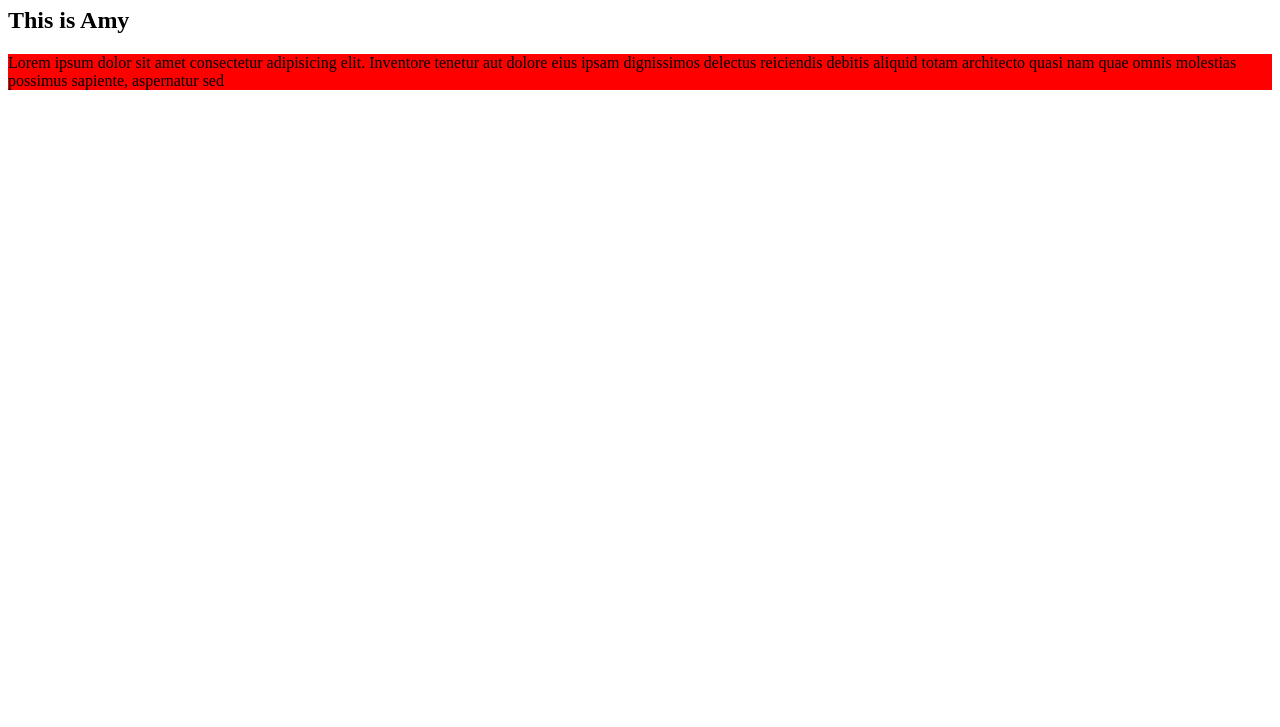
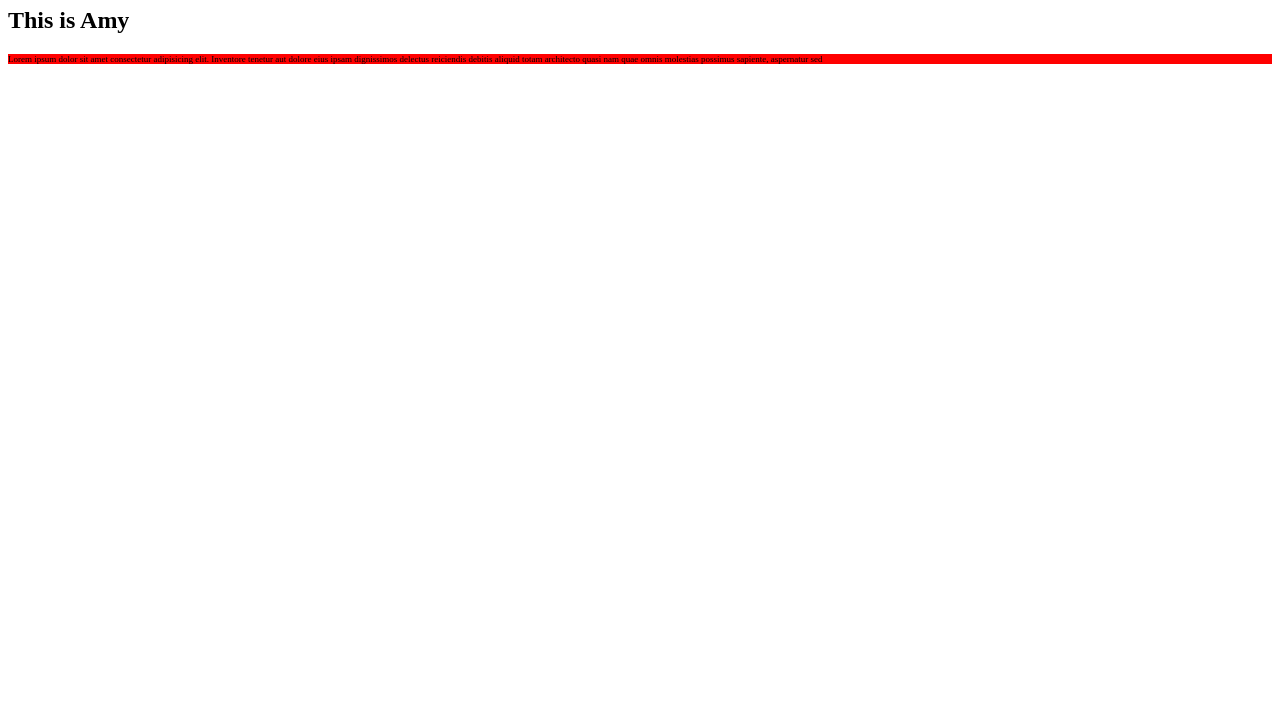
Before and after one commit to maximusPrime101/GRUNI, a plain HTML site: page index.html in a window 1280 px wide. Shown: the part 73-800 px from the top of the page. Drawn offline with Linux system fonts and the light colour scheme.

Commit message:
css commit

```diff
--- a/index.css
+++ b/index.css
@@ -1,3 +1,4 @@
 .paragraph {
     background-color: red;
+    font-size: xx-small;
 }
```
